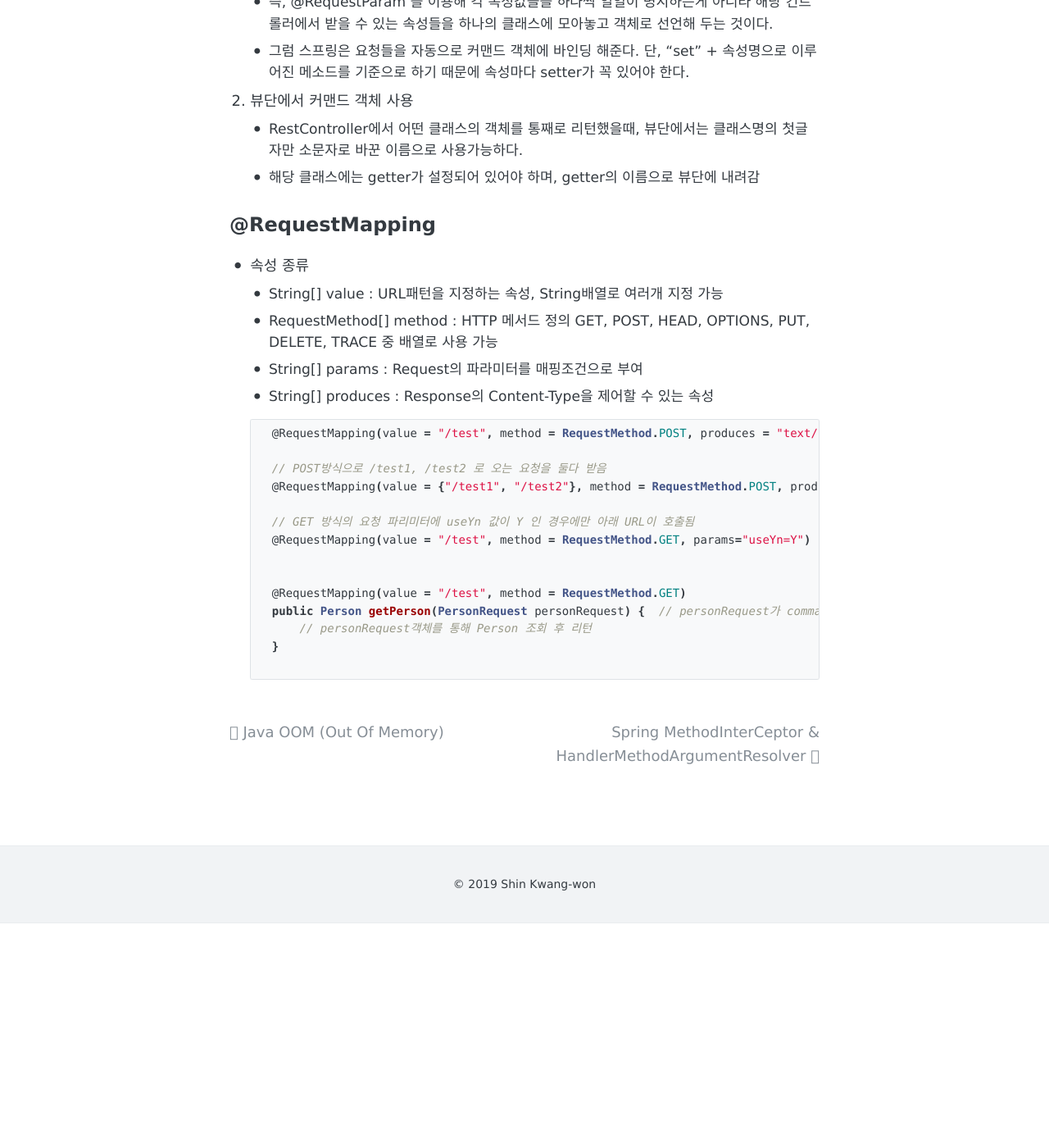
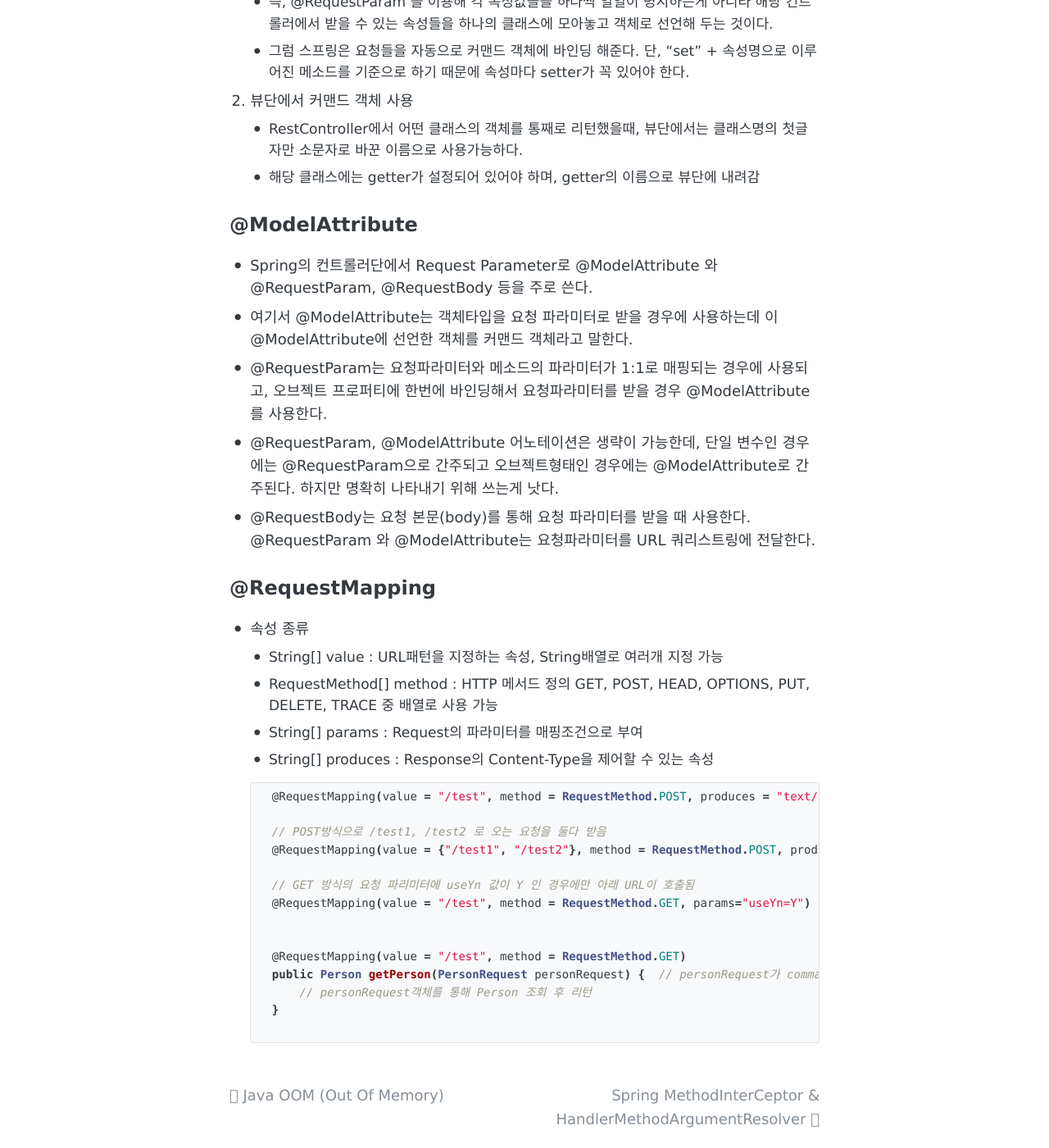
Before and after one commit to shinkwangwon/shinkwangwon.github.io, a Jekyll site: the page built from _posts/2019-11-26-spring-command-object.md, in a window 1280 px wide and 1400 px high, scrolled down 429 px. Shown: the whole window at 82% size. Built offline with Jekyll 4.4.1, drawn with Linux system fonts in a browser that asks for light colours; before the commit the page ends 1555 px from its top, so only the background shows below that.

Commit message:
update ajax and spring command object

```diff
--- a/_posts/2019-11-26-spring-command-object.md
+++ b/_posts/2019-11-26-spring-command-object.md
@@ -15,6 +15,12 @@ date: 2019-11-26
     - RestController에서 어떤 클래스의 객체를 통째로 리턴했을때, 뷰단에서는 클래스명의 첫글자만 소문자로 바꾼 이름으로 사용가능하다.
     - 해당 클래스에는 getter가 설정되어 있어야 하며, getter의 이름으로 뷰단에 내려감
 
+## @ModelAttribute
+- Spring의 컨트롤러단에서 Request Parameter로 @ModelAttribute 와 @RequestParam, @RequestBody 등을 주로 쓴다.
+- 여기서 @ModelAttribute는 객체타입을 요청 파라미터로 받을 경우에 사용하는데 이 @ModelAttribute에 선언한 객체를 커맨드 객체라고 말한다.
+- @RequestParam는 요청파라미터와 메소드의 파라미터가 1:1로 매핑되는 경우에 사용되고, 오브젝트 프로퍼티에 한번에 바인딩해서 요청파라미터를 받을 경우 @ModelAttribute를 사용한다.
+- @RequestParam, @ModelAttribute 어노테이션은 생략이 가능한데, 단일 변수인 경우에는 @RequestParam으로 간주되고 오브젝트형태인 경우에는 @ModelAttribute로 간주된다. 하지만 명확히 나타내기 위해 쓰는게 낫다.
+- @RequestBody는 요청 본문(body)를 통해 요청 파라미터를 받을 때 사용한다. @RequestParam 와 @ModelAttribute는 요청파라미터를 URL 쿼리스트링에 전달한다.
 
 ## @RequestMapping
 - 속성 종류
@@ -34,7 +40,7 @@ date: 2019-11-26
 
 
     @RequestMapping(value = "/test", method = RequestMethod.GET)
-    public Person getPerson(PersonRequest personRequest) {  // personRequest가 command Object 이다.
+    public Person getPerson(PersonRequest personRequest) {  // personRequest가 command Object 이다. (@ModelAttribute 생략)
         // personRequest객체를 통해 Person 조회 후 리턴
     }
 
```
Also changed, not shown: _posts/2019-12-01-javascript-ajax.md (+2 -1 lines).
